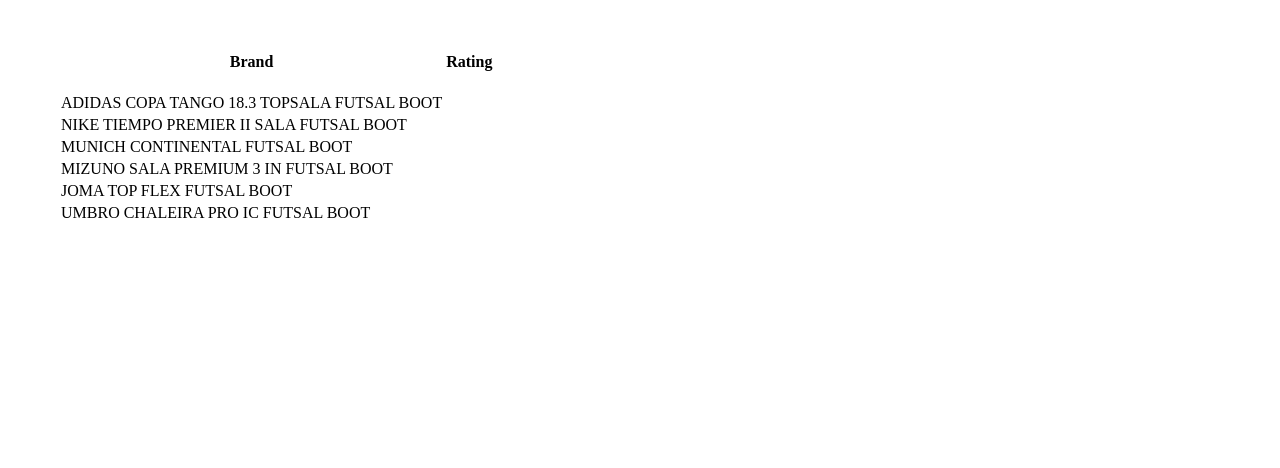
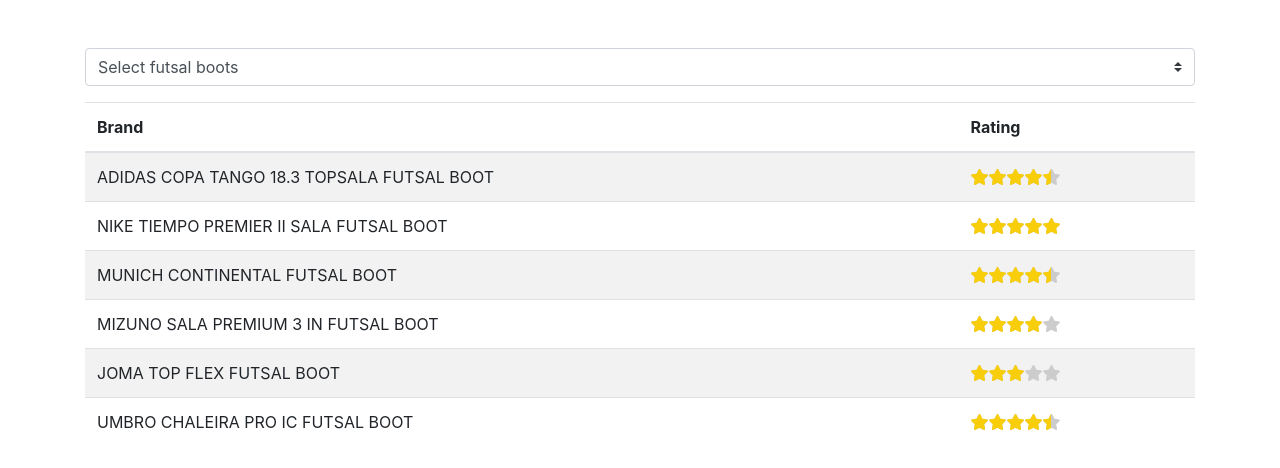
Before and after one commit to AeroztaR/brandStarRatings, a plain HTML site: page index.html in a window 1280 px wide. Drawn offline with nearby package versions, Linux system fonts and the light colour scheme.

Commit message:
add styles and base js

```diff
--- a/css/main.css
+++ b/css/main.css
@@ -1,2 +1,27 @@
-.wrapper {margin: 50px 0 0 50px;}
-tr > th {padding-bottom: 20px;}
+.stars-outer {
+    position: relative;
+    display: inline-block;
+}
+
+.stars-inner {
+    position: absolute;
+    top: 0;
+    left: 0;
+    white-space: nowrap;
+    overflow: hidden;
+    width: 0;
+}
+
+.stars-outer::before {
+    content: "\f005 \f005 \f005 \f005 \f005";
+    font-family: 'Font Awesome 5 Free';
+    font-weight: 900;
+    color: #ccc;
+}
+
+.stars-inner::before {
+    content: "\f005 \f005 \f005 \f005 \f005";
+    font-family: 'Font Awesome 5 Free';
+    font-weight: 900;
+    color: #f8ce0b;
+}
--- a/index.html
+++ b/index.html
@@ -6,11 +6,23 @@
     <meta http-equiv="X-UA-Compatible" content="ie=edge">
     <link rel="stylesheet" href="css/main.css">
     <link rel="stylesheet" href="https://use.fontawesome.com/releases/v5.4.1/css/all.css" integrity="sha384-5sAR7xN1Nv6T6+dT2mhtzEpVJvfS3NScPQTrOxhwjIuvcA67KV2R5Jz6kr4abQsz" crossorigin="anonymous">
+    <link rel="stylesheet" href="https://stackpath.bootstrapcdn.com/bootstrap/4.1.3/css/bootstrap.min.css" integrity="sha384-MCw98/SFnGE8fJT3GXwEOngsV7Zt27NXFoaoApmYm81iuXoPkFOJwJ8ERdknLPMO" crossorigin="anonymous">
     <title>Football equip brands ratings</title>
 </head>
 <body>
     <div class="wrapper">
-        <div class="container">
+        <div class="container mt-5">
+            <div class="form-group">
+                <select id="boots-select" class="form-control custom-select">
+                    <option value="0" disabled selected>Select futsal boots</option>
+                    <option value="Adidas">ADIDAS COPA TANGO 18.3 TOPSALA FUTSAL BOOT</option>
+                    <option value="Nike">NIKE TIEMPO PREMIER II SALA FUTSAL BOOT</option>
+                    <option value="Munich">MUNICH CONTINENTAL FUTSAL BOOT</option>
+                    <option value="Mizuno">MIZUNO SALA PREMIUM 3 IN FUTSAL BOOT</option>
+                    <option value="Joma">JOMA TOP FLEX FUTSAL BOOT</option>
+                    <option value="Umbro">UMBRO CHALEIRA PRO IC FUTSAL BOOT</option>
+                </select>
+            </div>
             <table class="table table-striped">
                 <thead>
                     <tr>
--- a/js/main.js
+++ b/js/main.js
@@ -1,3 +1,31 @@
 'use strict';
 
-let doc = document;
+let doc = document,
+    // init ratings
+    ratings = {
+        Adidas: 4.7,
+        Nike: 4.9,
+        Munich: 4.5,
+        Mizuno: 4,
+        Joma: 3.2,
+        Umbro: 4.3
+    },
+    // total stars
+    starsTotal = 5;
+
+    // run on DOM loads
+    doc.addEventListener('DOMContentLoaded', getRatings);
+
+    // get ratings
+    function getRatings() {
+        for(let rating in ratings) {
+            let starPercentage = (ratings[rating] / starsTotal) * 100;
+
+            // round to 10
+            let starPercentageRounded = `${Math.round(starPercentage / 10) * 10}%`;
+
+            // width stars-inner percentage
+            doc.querySelector(`.${rating} .stars-inner`).style.width = starPercentageRounded;
+
+        }
+    }
```
